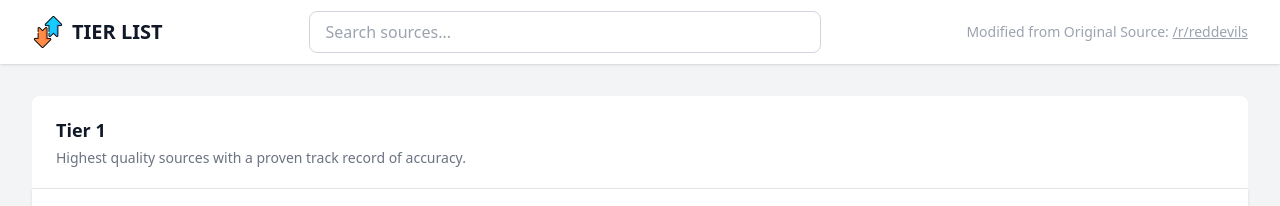
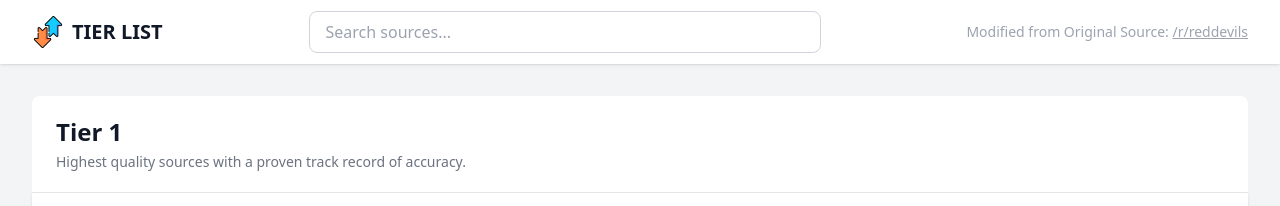
Before and after one commit to adrianlimws/TierList, a Vue app: page / in a window 1280 px wide. Shown: the top 206 px of the page. Built offline with nearby package versions, Linux system fonts and the light colour scheme; a web font is replaced by a local one.

Commit message:
added fixed navbar so user has no need to scroll up for search input field

```diff
--- a/src/components/TierList.vue
+++ b/src/components/TierList.vue
@@ -52,7 +52,7 @@ const filteredTiers = computed(() => {
             <div
                 class="border-b border-gray-200 bg-white px-4 py-5 sm:px-6 rounded-t-lg"
             >
-                <h3 class="text-lg font-bold text-gray-900">
+                <h3 class="text-2xl font-bold text-gray-900">
                     {{ tierName }}
                 </h3>
                 <p class="mt-1 text-sm text-gray-500">{{ tier.description }}</p>
```
